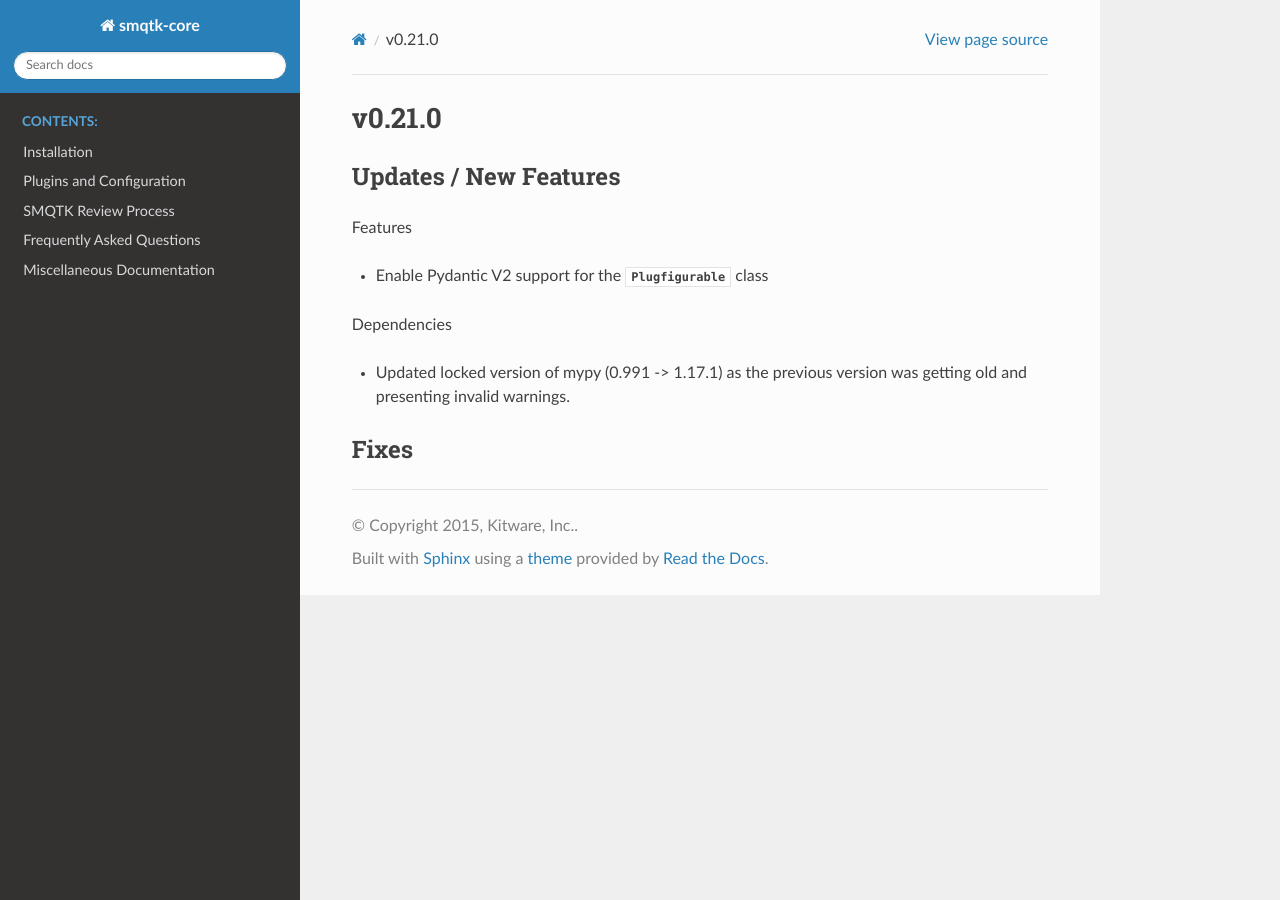
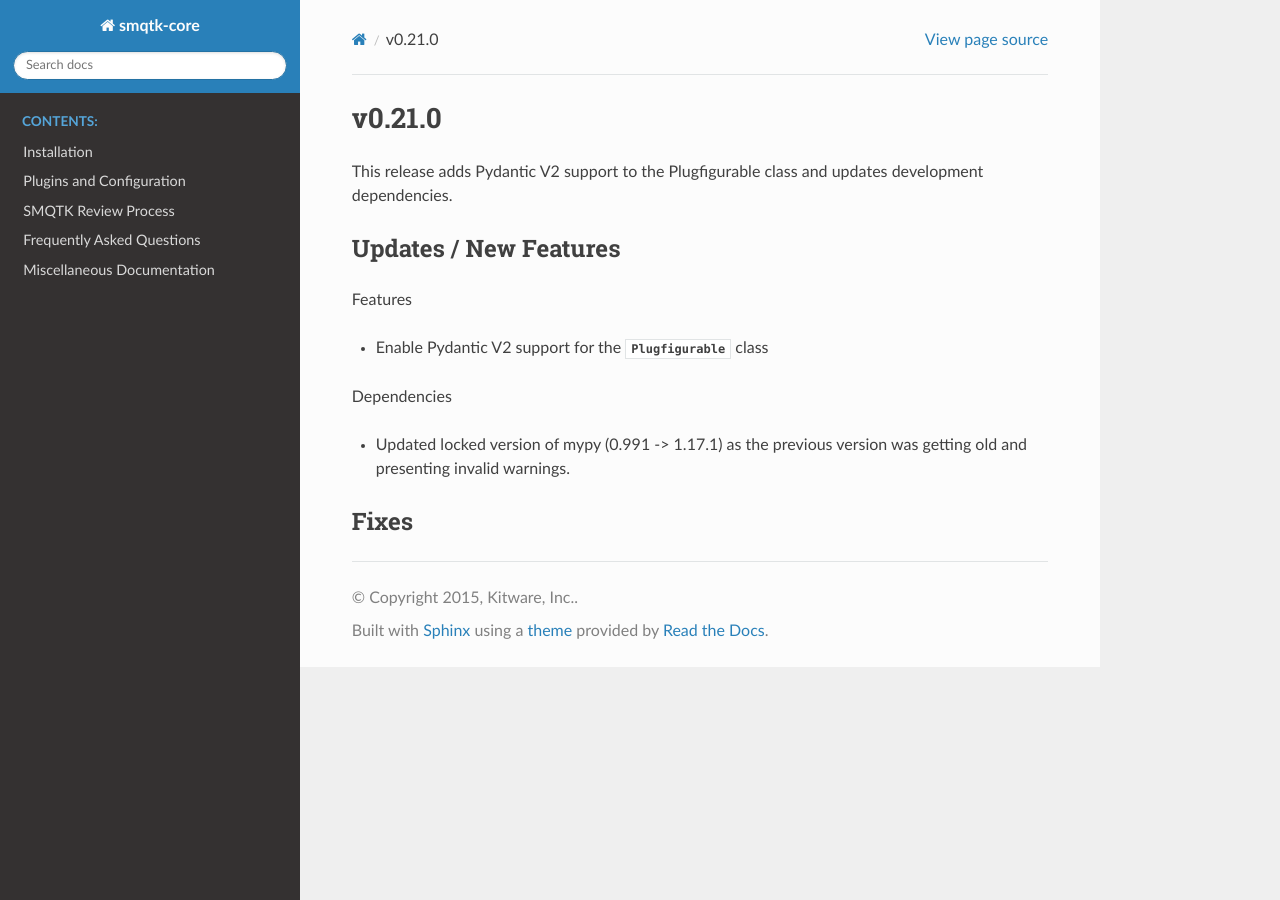
Before and after one commit to Kitware/SMQTK-Core, a Sphinx documentation site: the page built from docs/release_notes/v0.21.0.rst, in a window 1280 px wide. Built offline with Sphinx 7.4.7 and the Read the Docs theme 3.1.0, drawn with Linux system fonts in a browser that asks for light colours; pages that are not in the unit, such as notebooks, are missing from menus; the version number is read from the project's files by our own code.

Commit message:
Updated v0.21.0 release notes

```diff
--- a/docs/release_notes/v0.21.0.rst
+++ b/docs/release_notes/v0.21.0.rst
@@ -1,5 +1,8 @@
 v0.21.0
 =======
+
+This release adds Pydantic V2 support to the Plugfigurable class and updates
+development dependencies.
 
 Updates / New Features
 ----------------------
```
